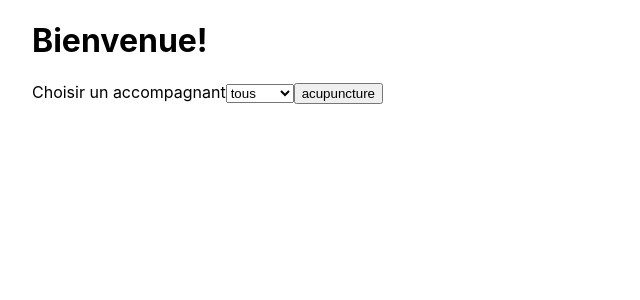
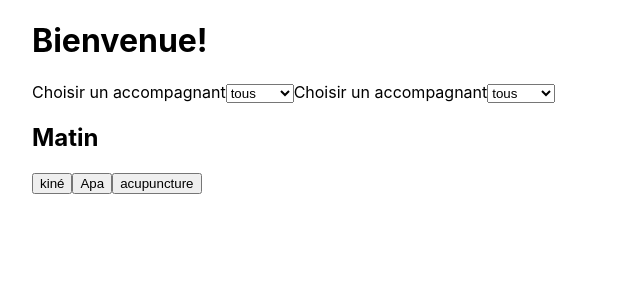
Before and after one commit to Wallgau/habib-appointments, a Next.js app in the folder habib-appointments/: page / in a window 1280 px wide. Shown: the top 300 px of the page, without its empty margins (0-640 px from the left). Built offline with nearby package versions, Linux system fonts and the light colour scheme.

Commit message:
step 2 of home page (#4)

```diff
--- a/habib-appointments/pages/home/index.tsx
+++ b/habib-appointments/pages/home/index.tsx
@@ -15,29 +15,25 @@ interface Rdv {
 }
 
 const Home = () => {
-  const listRdvParMatin: Rdv[] = data.listRdv.filter((rdv: Rdv) => rdv.moment === "aprem");
+  const listRdvParMatin: Rdv[] = data.listRdv.filter((rdv: Rdv) => rdv.moment === "matin");
+  const listRdvParAprem: Rdv[] = data.listRdv.filter((rdv: Rdv) => rdv.moment === "aprem");
   console.log(listRdvParMatin)
   return (
     <>
       <h1>Bienvenue!</h1>
       <DropDown />
+      <DropDown />
+      <h2>Matin</h2>
       {listRdvParMatin.map((rdv) => (
         <button key={rdv.id}>
           {rdv.nom}
         </button>
       ))}
-      {/* <DropDown />
-      <h2>Matin</h2>
-      {listRdvParMatin.map((rdv) => (
+      {listRdvParAprem.map((rdv) => (
         <button key={rdv.id}>
-          {rdv.name}
+          {rdv.nom}
         </button>
       ))}
-      {listRdvParAprem.map((rdv) => (
-        <button key={rdv.id}>
-          {rdv.name}
-        </button>
-      ))} */}
     </>
   );
 };
```
